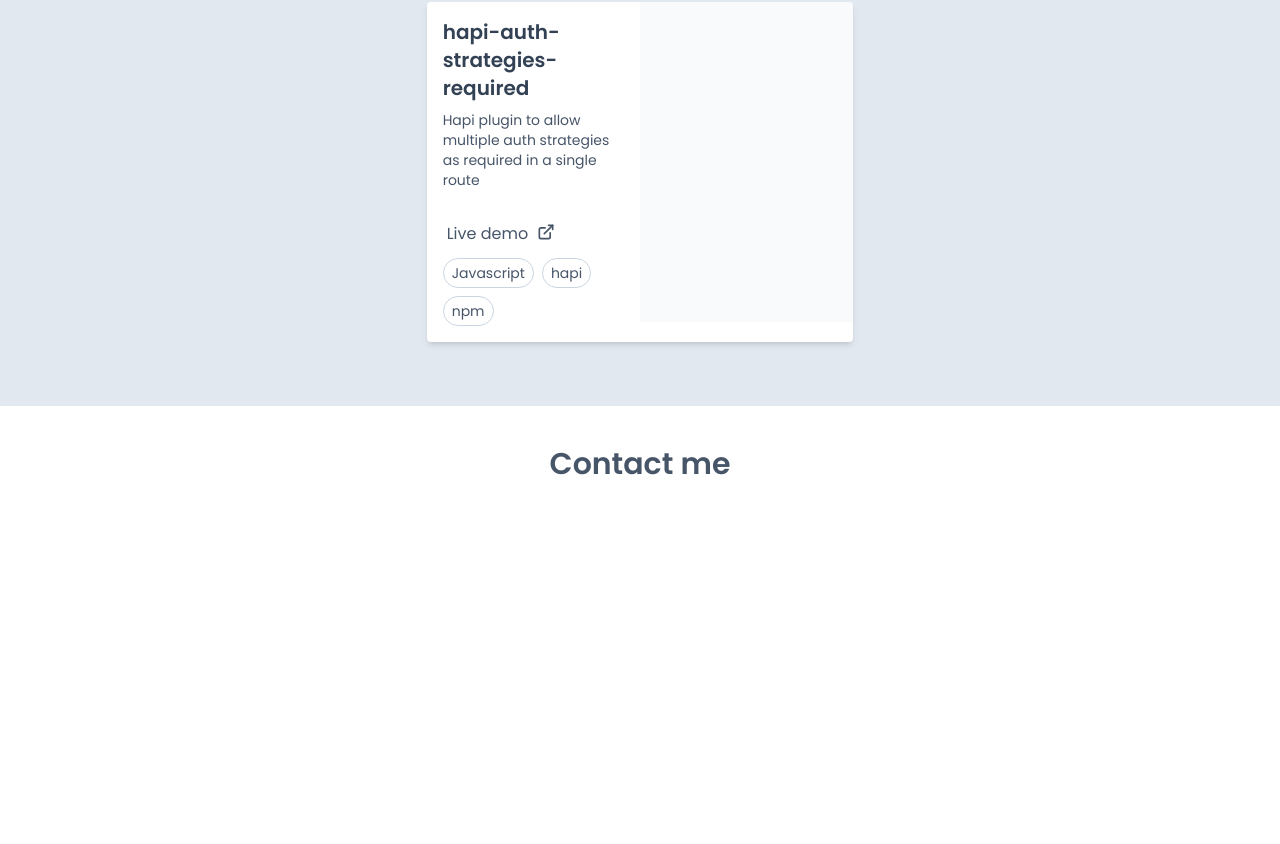
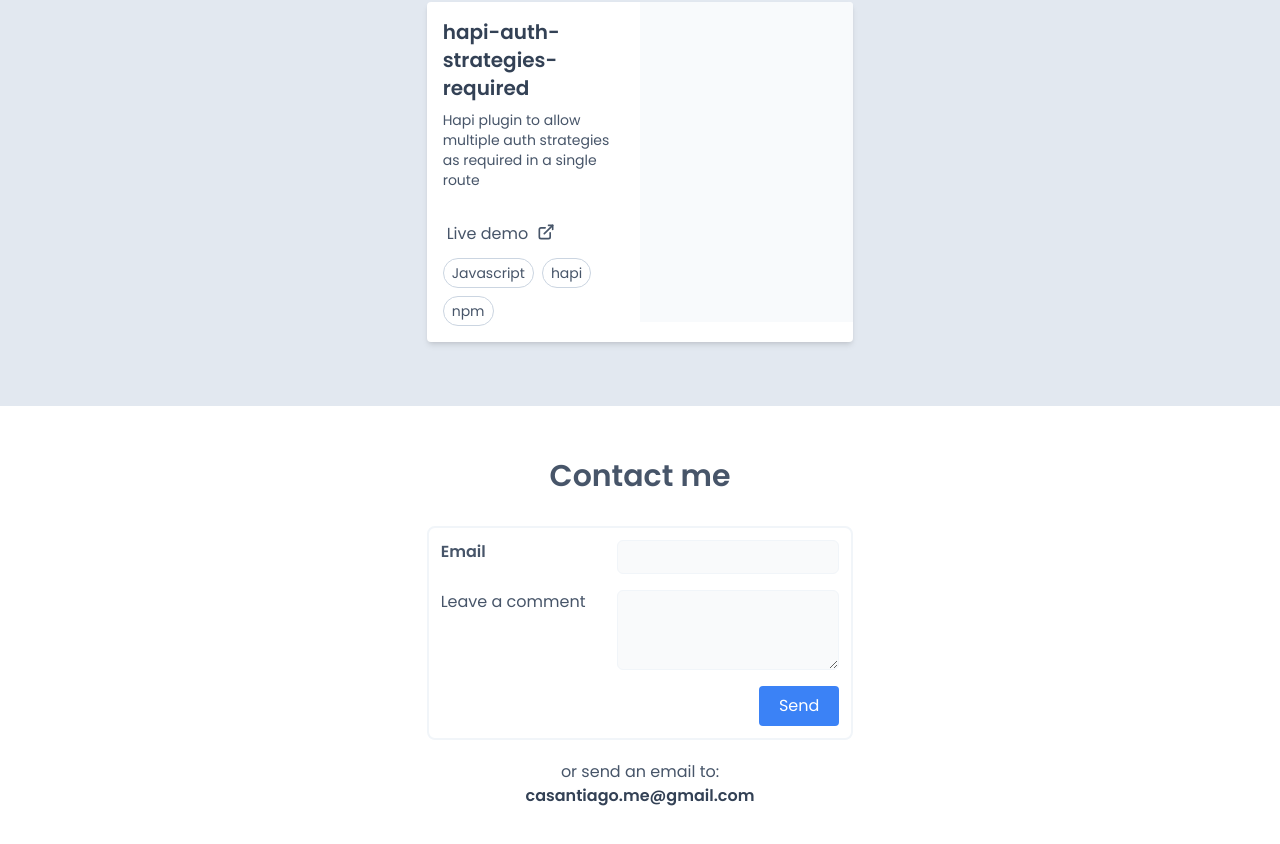
Before and after one commit to ca-santiago/casantiago-com, a Next.js app: page / in a window 1280 px wide. Shown: the part 1548-2392 px from the top of the page. Built offline with nearby package versions, Linux system fonts and the light colour scheme.

Commit message:
feat: add contact form

```diff
--- a/package.json
+++ b/package.json
@@ -1,6 +1,6 @@
 {
   "name": "casantiago-com",
-  "version": "0.4.0",
+  "version": "0.5.0",
   "private": true,
   "scripts": {
     "dev": "next dev",
--- a/src/sections/contact.jsx
+++ b/src/sections/contact.jsx
@@ -1,9 +1,107 @@
+'use client';
+import React from 'react';
+
+const CONTACT_FORM_FLAG = 'hasSendContactForm';
+
+function useLocalStorage(key) {
+  const [state, setState] = React.useState(localStorage.getItem(key));
+
+  function setStorage(item) {
+    localStorage.setItem(key, item);
+    console.log('setting');
+    setState(item);
+  }
+
+  function remove() {
+    localStorage.removeItem(key);
+    setState(null);
+  }
+
+  return [state, setStorage, remove];
+}
+
 export const ContactSection = () => {
-    return (
-        <section id="contact" className="h-screen w-full scroll-m-14">
-            <a href="#contact">
-                <h3 className="text-center font-semibold text-slate-600 text-3xl pt-10">Contact me</h3>
-            </a>
-        </section>
-    );
+  const [savedDate, setSavedDate, removeFlag] = useLocalStorage(CONTACT_FORM_FLAG);
+
+  const alreadySend = React.useMemo(() => {
+    if (!savedDate) return false;
+
+    try {
+      const dateObj = new Date(savedDate);
+      const savedDateIsToday = dateObj.getDate() === (new Date()).getDate();
+
+      if (!savedDateIsToday) removeFlag();
+
+      return savedDateIsToday;
+    } catch (err) {
+      console.error(err);
+    }
+  }, [savedDate, removeFlag]);
+
+  const handleSubmit = (e) => {
+    e.preventDefault();
+
+    if (alreadySend) return;
+
+    setSavedDate((new Date()).toString());
+  }
+
+  return (
+    <section id="contact" className="mb-[72px] mt-[52px] w-full scroll-m-14">
+      <a href="#contact">
+        <h3 className="text-center font-semibold text-slate-600 text-3xl">Contact me</h3>
+      </a>
+
+
+      <div className="w-full md:w-3/5 lg:w-2/5 xl:w-2/6 mx-auto border-2 border-slate-100 bg-white rounded-lg p-3 mt-8">
+        {alreadySend && (
+          <>
+            <h4 className="text-center font-semibold text-slate-600">Contact information sent! <span className="inline-block -translate-y-[3px]">📨</span></h4>
+            <p className="text-center text-slate-500 mt-2">I will contact you soon</p>
+          </>
+        )}
+        {!alreadySend &&
+          <form
+            className="grid grid-cols-[auto_1fr] grid-rows-[auto_1fr_auto] gap-x-8 gap-y-4"
+            onSubmit={handleSubmit}
+          >
+            <label
+              className="text-slate-600 font-semibold col-start-1 col-span-1 row-start-1 row-span-1"
+              htmlFor="email"
+            >
+              Email
+            </label>
+            <input
+              className="border border-slate-100 rounded-md bg-gray-50 text-slate-500 w-full col-start-2 col-span-1 row-start-1 row-span-1 px-2 py-1"
+              name="email"
+              id="email"
+              type="email"
+              required
+              aria-label="email"
+            />
+            <label
+              className="col-start-1 col-span-1 text-slate-600 row-span-1 row-start-2"
+            >
+              Leave a comment
+            </label>
+            <textarea
+              className="col-start-2 col-span-1 border border-slate-100 px-2 py-1 rounded-md bg-gray-50 text-slate-500 w-full min-h-[80px] row-span-1 row-start-2"
+            />
+            <div className="row-start-3 col-start-2 w-full h-full flex justify-end">
+              <button
+                className="self-end px-5 py-2 rounded bg-blue-500 text-white disabled:bg-gray-400"
+                type="submit"
+              >
+                Send
+              </button>
+            </div>
+          </form>
+        }
+      </div>
+      <div className='pt-5'>
+        <p className='text-slate-600 text-center'>or send an email to: </p>
+        <a className='text-slate-700 font-semibold text-center w-full block select-text' href="mailto:casantiago.me@gmail.com">casantiago.me@gmail.com </a>
+      </div>
+    </section>
+  );
 }
```
